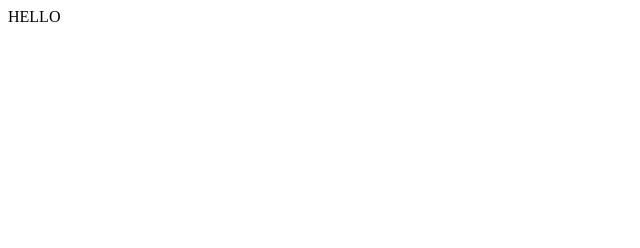
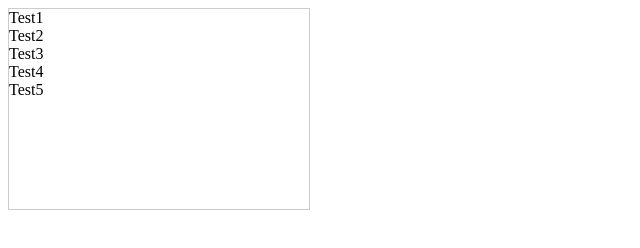
Before and after one commit to willgpennell/gymbro, a plain HTML site: page templates/index.html in a window 1280 px wide. Shown: the whole page, without its empty margins (0-640 px from the left). Drawn offline with Linux system fonts and the light colour scheme.

Commit message:
testing design for chat responses

```diff
--- a/templates/index.html
+++ b/templates/index.html
@@ -3,9 +3,40 @@
 <head>
     <meta charset="UTF-8">
     <meta name="viewport" content="width=device-width, initial-scale=1.0">
-    <title>Document</title>
+    <title>Gymbro</title>
+    <style>
+        .scroll-box {
+            width: 300px;
+            height: 200px;
+            border: 1px solid #ccc;
+            overflow-y: auto;
+        }
+    </style>
 </head>
 <body>
-    <div class="text">HELLO</div>
+    <div class="scroll-box" id="scrollBox">
+        <div id="content"></div>
+    </div>
+
+    <script>
+        let scrollBox = document.getElementById('scrollBox');
+        let content = document.getElementById('content');
+
+        testnum = 0;
+
+        function addText(){
+            testnum = testnum+=1;
+            let text = "Test" + testnum+"<br>";
+
+            content.innerHTML += text;
+
+            scrollBox.scrollTop = scrollBox.scrollHeight;
+        }
+
+        setInterval(addText,1000);
+    </script>
+
+
+
 </body>
 </html>
```
